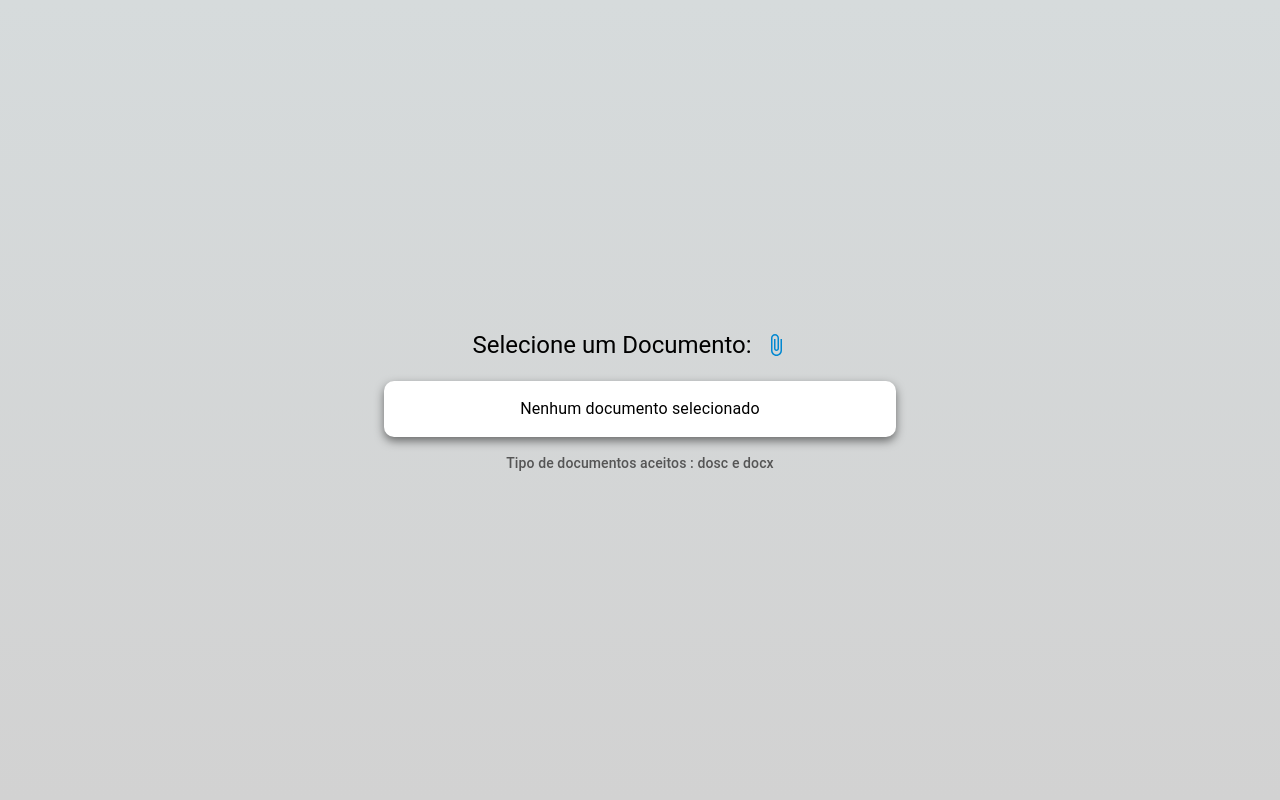
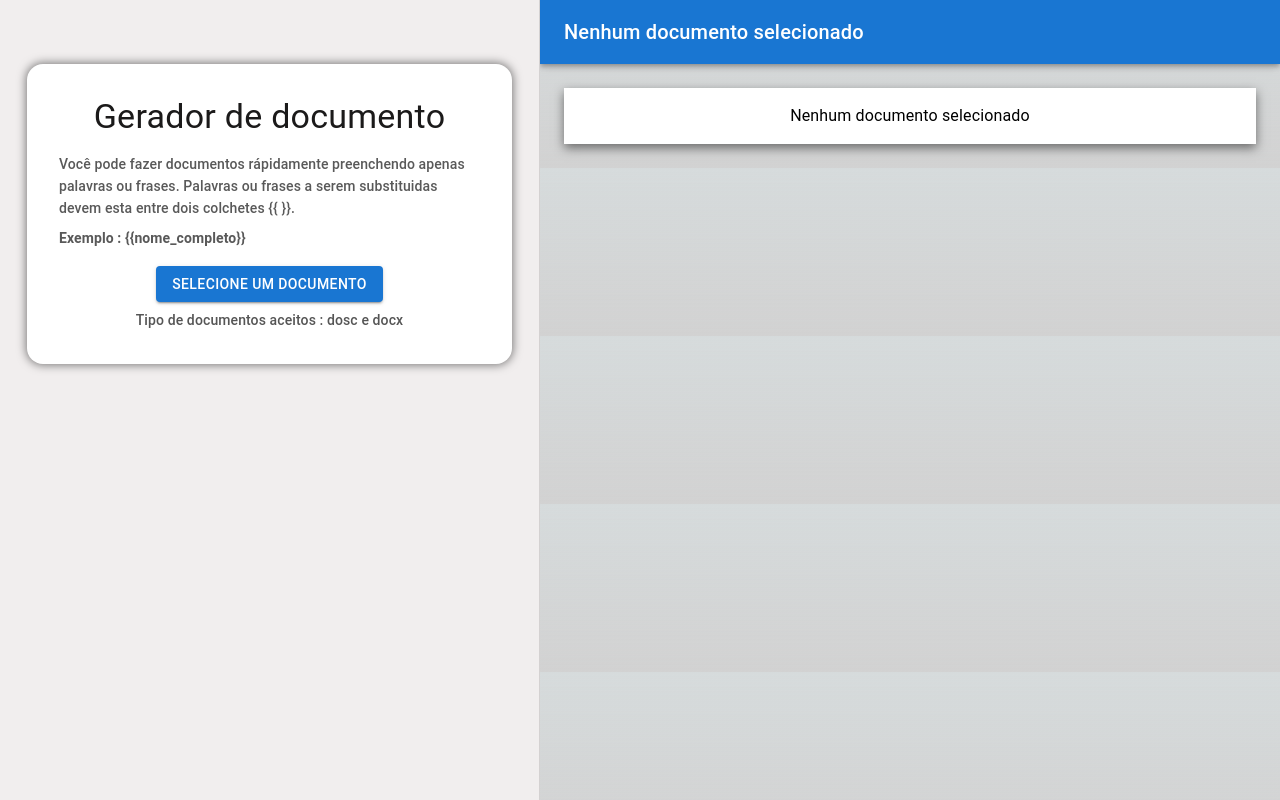
Before and after one commit to rafadealmeida/wordSwap, a Next.js app: page /wordSwap in a window 1280 px wide. Built offline with nearby package versions, Linux system fonts and the light colour scheme.

Commit message:
[wordSwap-4] - Redesign da página

```diff
--- a/src/app/wordSwap/page.tsx
+++ b/src/app/wordSwap/page.tsx
@@ -1,7 +1,7 @@
 'use client';
 
 // import { Document, Page, pdfjs } from 'react-pdf';
-import { Stack, Typography } from '@mui/material';
+import { AppBar, Box, Stack, Toolbar, Typography } from '@mui/material';
 import { useState, useRef, useCallback } from 'react';
 import { toast } from 'react-hot-toast';
 import api from '../../service/axiosApi';
@@ -20,7 +20,7 @@ export default function BasicCard() {
   const [file, setFile] = useState<string>('');
   const [, updateState] = useState<any>();
   const [conteudo, setConteudo] = useState<string>('');
-  const [keys, setKeys] = useState<string[] | null>();
+  const [keys, setKeys] = useState<string[] | null>(null);
   const fileName = useRef('');
   const textRef = useRef('');
 
@@ -97,26 +97,35 @@ export default function BasicCard() {
     setFile('');
   };
 
+  const drawerWidth = 540;
+
   return (
-    <Stack
-      direction={'column'}
-      alignItems={'center'}
-      justifyContent={'center'}
-      sx={{ height: '100vh', overflowY: 'scroll' }}
-      spacing={2}
+    <Box sx={{ display: 'flex'}}>
+      <AppBar
+        position="fixed"
+        sx={{ width: `calc(100% - ${drawerWidth}px)`, ml: `${drawerWidth}px`,  }}
       >
-      {!keys ? (
-        <InputForUploadFile handleFile={handleFile} />
+        <Toolbar>
+          {fileName.current ? (
+            <Stack direction={'row'} alignItems={'center'}>
+              <Typography variant="h6" noWrap component="div">
+                <strong>{fileName.current}</strong>
+              </Typography>
+              <ToolBarFile handleCopy={handleCopy} handleFile={handleFile} />
+            </Stack>
           ) : (
-        <Typography color="black" component={'span'} variant="h5">
-          Editando o documento : <strong>{fileName.current}</strong>
+            <Typography color="white" component={'span'} variant='h6'>
+              Nenhum documento selecionado
             </Typography>
           )}
-      {keys ? (
-        <ToolBarFile handleCopy={handleCopy} handleFile={handleFile} />
-      ) : (
-        <></>
-      )}
+        </Toolbar>
+      </AppBar>
+      <SideBarFillTemplate keys={keys} onSubmitFn={onSubmitFn} handleFile={handleFile}/>
+      <Box
+        component="main"
+        sx={{ flexGrow: 1, p: 3 }}
+      >
+        <Toolbar />
         <FileViewer
           keys={keys as String[]}
           file={file}
@@ -125,16 +134,7 @@ export default function BasicCard() {
           conteudo={conteudo}
           handleCancelSendFile={handleCancelSendFile}
         />
-
-      <Typography color="#555555" component={'p'} variant="subtitle2">
-        Tipo de documentos aceitos : dosc e docx
-      </Typography>
-
-      {keys ? (
-        <SideBarFillTemplate keys={keys} onSubmitFn={onSubmitFn} />
-      ) : (
-        <></>
-      )}
-    </Stack>
+      </Box>
+    </Box>
   );
 }
--- a/src/components/FileViewer.tsx
+++ b/src/components/FileViewer.tsx
@@ -1,5 +1,6 @@
 import { FileObj } from '@/@types/typesFile';
-import { Button, Stack, Typography } from '@mui/material';
+import { Button, Stack, Typography, useTheme } from '@mui/material';
+import useMediaQuery from '@mui/material/useMediaQuery';
 
 interface Props {
   keys: String[];
@@ -7,7 +8,7 @@ interface Props {
   conteudo: String;
   text: String;
   upload: () => void;
-  handleCancelSendFile:() => void;
+  handleCancelSendFile: () => void;
 }
 
 export const FileViewer: React.FC<Props> = ({
@@ -16,19 +17,24 @@ export const FileViewer: React.FC<Props> = ({
   conteudo,
   text,
   upload,
-  handleCancelSendFile
+  handleCancelSendFile,
 }) => {
+  const theme = useTheme();
+  console.log(text.length)
+  // const matches = useMediaQuery(theme.breakpoints.down('md'));
+  const matches = useMediaQuery(theme.breakpoints.down('xl'));
   return (
     <Stack
       sx={{
-        width: keys ? '50vw' : '40%',
+        width: matches ? '100%' : '50%',
         backgroundColor: '#fff',
-        maxHeight: keys ? '50%' : '10vh',
-        padding: '16px 0',
-        borderRadius: '10px',
+        // maxHeight: keys ? '50%' : '10vh',
+        padding: '16px 36px',
+        // borderRadius: '10px',
         justifyContent: 'center',
         alignItems: 'center',
         overflowY: 'scroll',
+        margin: '0 auto',
         boxShadow: '0px 4px 10px rgba(0,0,0,0.5)',
         gap: '1rem',
       }}
--- a/src/components/InputForUploadFile.tsx
+++ b/src/components/InputForUploadFile.tsx
@@ -1,17 +1,14 @@
-import { IconButton, Stack, Typography } from '@mui/material';
-import AttachFileIcon from '@mui/icons-material/AttachFile';
+import { Button, IconButton, Stack, Typography } from '@mui/material';
+
 interface Props {
-  handleFile:(event: React.ChangeEvent<HTMLInputElement>) => void;
+  handleFile: (event: React.ChangeEvent<HTMLInputElement>) => void;
 }
 
-export const InputForUploadFile:React.FC<Props> = ({handleFile}) => {
+export const InputForUploadFile: React.FC<Props> = ({ handleFile }) => {
   return (
-    <Stack direction={'row'} alignItems={'center'} gap={'1rem'}>
-      <Typography component="label" id="file" color={'black'} variant="h5">
-        Selecione um Documento:
-      </Typography>
-      <IconButton color="info" component="label" sx={{ width: '5%' }}>
-        <AttachFileIcon fontSize="medium" />
+    <Stack direction={'column'} alignItems={'center'} gap={'0.5rem'}>
+      <Button variant="contained" component="label">
+        Selecione um Documento
         <input
           hidden
           type="file"
@@ -19,7 +16,10 @@ export const InputForUploadFile:React.FC<Props> = ({handleFile}) => {
           accept=".doc, .docx"
           onChange={handleFile}
         />
-      </IconButton>
+      </Button>
+      <Typography color="#555555" component={'p'} variant="subtitle2">
+        Tipo de documentos aceitos : dosc e docx
+      </Typography>
     </Stack>
   );
 };
--- a/src/components/SideBarFillTemplate.tsx
+++ b/src/components/SideBarFillTemplate.tsx
@@ -1,12 +1,33 @@
-import { Button, Stack, TextField, Typography } from '@mui/material';
+import { Button, Drawer, Stack, TextField, Typography } from '@mui/material';
 import { Controller, SubmitHandler, useForm } from 'react-hook-form';
+import { InputForUploadFile } from './InputForUploadFile';
 
 interface Props {
-  keys: string[];
+  keys: string[] | null;
   onSubmitFn: SubmitHandler<any>;
+  handleFile: (event: any) => void;
 }
 
-export const SideBarFillTemplate: React.FC<Props> = ({ keys, onSubmitFn }) => {
+const StackStyle = {
+  direction: 'column',
+  justifyContent: 'center',
+  alignItems: 'center',
+  width: '90%',
+  margin: '4rem auto',
+  gap: '1rem',
+  padding: '2rem',
+  borderRadius: '1rem',
+  backgroundColor: '#ffffff',
+  boxShadow: '0px 0px 10px 1px rgba(0,0,0,0.5)',
+};
+
+const drawerWidth = 540;
+
+export const SideBarFillTemplate: React.FC<Props> = ({
+  keys,
+  onSubmitFn,
+  handleFile,
+}) => {
   const {
     handleSubmit,
     control,
@@ -14,7 +35,23 @@ export const SideBarFillTemplate: React.FC<Props> = ({ keys, onSubmitFn }) => {
   } = useForm();
 
   return (
-    <Stack direction={'column'} gap={'1rem'}>
+    <Drawer
+      sx={{
+        width: drawerWidth,
+        flexShrink: 0,
+        '& .MuiDrawer-paper': {
+          width: drawerWidth,
+          boxSizing: 'border-box',
+        },
+        '.css-12i7wg6-MuiPaper-root-MuiDrawer-paper': {
+          backgroundColor: '#f1eeee',
+        },
+      }}
+      variant="permanent"
+      anchor="left"
+    >
+      {keys ? (
+        <Stack sx={StackStyle}>
           <Typography
             color="#000"
             component={'h2'}
@@ -25,14 +62,8 @@ export const SideBarFillTemplate: React.FC<Props> = ({ keys, onSubmitFn }) => {
           </Typography>
           <Stack
             sx={{
-          backgroundColor: '#fff',
-          padding: '16px',
-          width: '50vw',
-          borderRadius: '10px',
+              width: '95%',
               overflowY: 'scroll',
-          // maxHeight: '60%',
-          // minHeight: '30%',
-          boxShadow: '0px 4px 10px rgba(0,0,0,0.5)',
             }}
             spacing={3}
             direction={'column'}
@@ -66,12 +97,35 @@ export const SideBarFillTemplate: React.FC<Props> = ({ keys, onSubmitFn }) => {
               ) : (
                 <></>
               )}
-          <Button variant="contained" type="submit"  sx={{ marginTop: '1rem' }}>
+              <Button
+                variant="contained"
+                type="submit"
+                sx={{ marginTop: '1rem' }}
+              >
                 {' '}
                 Substituir Palavras
               </Button>
             </form>
           </Stack>
         </Stack>
+      ) : (
+        <Stack sx={StackStyle}>
+          <Typography color="#1b1a1a" component={'h4'} variant="h4">
+            Gerador de documento
+          </Typography>
+          <Stack gap={'0.5rem'}>
+            <Typography color="#595959" component={'span'} variant="subtitle2">
+              Você pode fazer documentos rápidamente preenchendo apenas palavras
+              ou frases. Palavras ou frases a serem substituidas devem esta
+              entre dois colchetes &#123;&#123; &#125;&#125;.
+            </Typography>
+            <Typography color="#595959" component={'span'} variant="subtitle2">
+              <strong>Exemplo : &#123;&#123;nome_completo&#125;&#125;</strong>
+            </Typography>
+          </Stack>
+          <InputForUploadFile handleFile={handleFile} />
+        </Stack>
+      )}
+    </Drawer>
   );
 };
```
Lines whose indentation alone changed are shown as unchanged.
